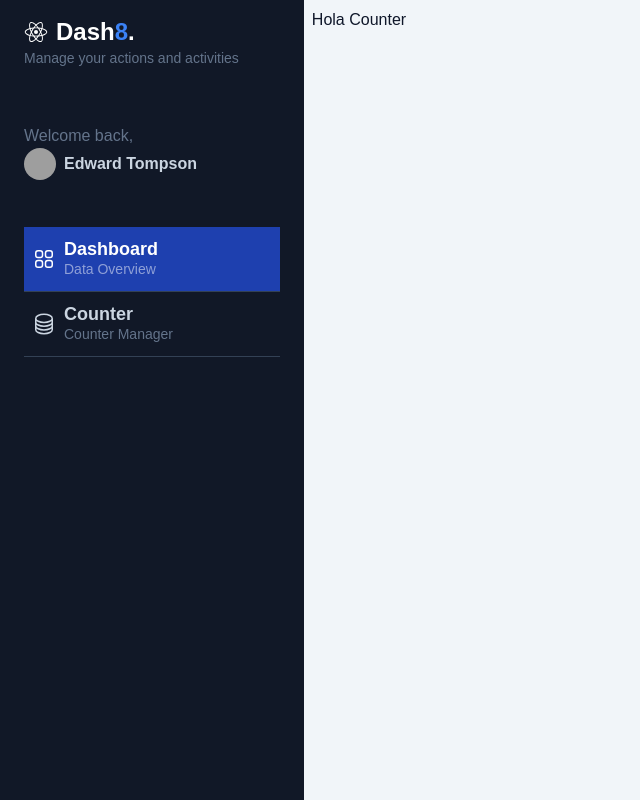
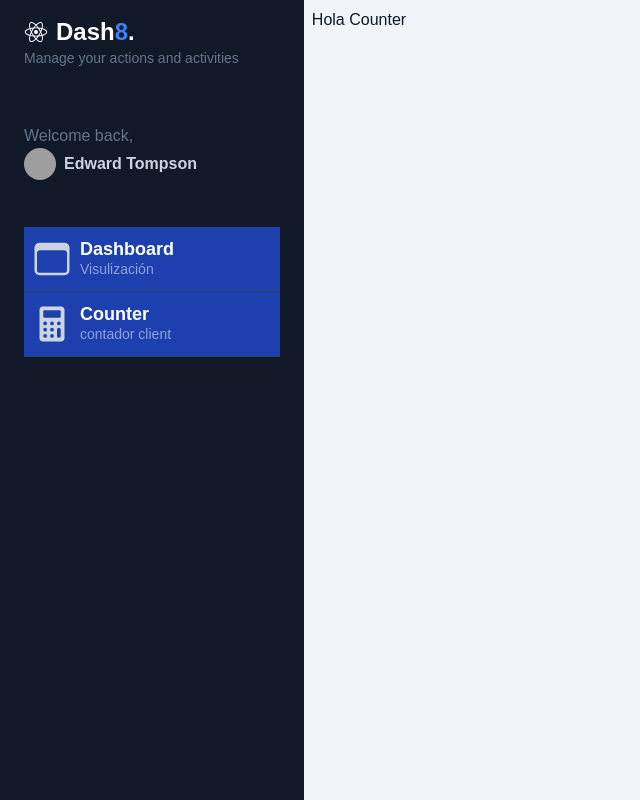
Before and after one commit to lfernandogh75/adsoreact43, a Next.js app in the folder my-dashboard/: page /dashboard/counter in a window 1280 px wide. Shown: the whole page, without its empty margins (0-640 px from the left). Built offline with nearby package versions, Linux system fonts and the light colour scheme; grey boxes are pictures that could not be loaded.

Commit message:
SidebarMenuItem

```diff
--- a/my-dashboard/src/app/components/Sidebar.tsx
+++ b/my-dashboard/src/app/components/Sidebar.tsx
@@ -1,6 +1,21 @@
 import React from 'react'
 import Image from 'next/image'
-import { IoLogoReact } from "react-icons/io5";
+import { IoBrowsersOutline, IoCalculator, IoLogoReact } from "react-icons/io5";
+import {default as SidebarMenuItem} from './SidebarMenuItem';
+const menuItems=[
+    {
+        path:'/dashboard/main',
+    icon:<IoBrowsersOutline size={40}/>,
+    title:'Dashboard',
+    subTitle:'Visulización'
+    },
+    {
+    path:'/dashboard/counter',
+    icon:<IoCalculator size={40}/>,
+    title:'Counter',
+    subTitle:'contador client'
+    }
+]
 
 const Sidebar = () => {
   return (
@@ -26,7 +41,13 @@ const Sidebar = () => {
                 </a>
            </div>
            <div id="nav" className="w-full px-6">
-            <a href="#" className="w-full px-2 inline-flex space-x-2 items-center border-b border-slate-700 py-3 bg-blue-800 hover:bg-white/5 transition ease-linear duration-150">
+            {
+                menuItems.map(item=>(
+                    <SidebarMenuItem key={item.path}{...item}/>
+                ))
+            }
+
+            {/* <a href="#" className="w-full px-2 inline-flex space-x-2 items-center border-b border-slate-700 py-3 bg-blue-800 hover:bg-white/5 transition ease-linear duration-150">
                 <div>
                     <svg xmlns="http://www.w3.org/2000/svg" fill="none" viewBox="0 0 24 24" strokeWidth="1.5" stroke="currentColor" className="w-6 h-6 text-white">
                         <path strokeLinecap="round" strokeLinejoin="round" d="M3.75 6A2.25 2.25 0 016 3.75h2.25A2.25 2.25 0 0110.5 6v2.25a2.25 2.25 0 01-2.25 2.25H6a2.25 2.25 0 01-2.25-2.25V6zM3.75 15.75A2.25 2.25 0 016 13.5h2.25a2.25 2.25 0 012.25 2.25V18a2.25 2.25 0 01-2.25 2.25H6A2.25 2.25 0 013.75 18v-2.25zM13.5 6a2.25 2.25 0 012.25-2.25H18A2.25 2.25 0 0120.25 6v2.25A2.25 2.25 0 0118 10.5h-2.25a2.25 2.25 0 01-2.25-2.25V6zM13.5 15.75a2.25 2.25 0 012.25-2.25H18a2.25 2.25 0 012.25 2.25V18A2.25 2.25 0 0118 20.25h-2.25A2.25 2.25 0 0113.5 18v-2.25z" />
@@ -49,7 +70,7 @@ const Sidebar = () => {
                     <span className="text-sm text-slate-500 hidden md:block">Counter Manager</span>
                 </div>
             </a>
-
+             */}
 
 
 
--- /dev/null
+++ b/my-dashboard/src/app/components/SidebarMenuItem.tsx
@@ -0,0 +1,21 @@
+import { JSX } from "react";
+interface Props{
+    path:string;
+    icon:JSX.Element;
+   title:string;
+   subTitle:string;
+}
+const SidebarMenuItem=({path,icon,title,subTitle}:Props)=>{
+    return(
+       <a href={path} className="w-full px-2 inline-flex space-x-2 items-center border-b border-slate-700 py-3 bg-blue-800 hover:bg-white/5 transition ease-linear duration-150">
+                <div>
+                    {icon}
+                </div>
+                <div className="flex flex-col">
+                    <span className="text-lg font-bold leading-5 text-white">{title}</span>
+                    <span className="text-sm text-white/50 hidden md:block">{subTitle}</span>
+                </div>
+            </a>
+    )
+}
+export default SidebarMenuItem
```
Also changed, not shown: 1 other file (tests, documents, lock files or other folders).
